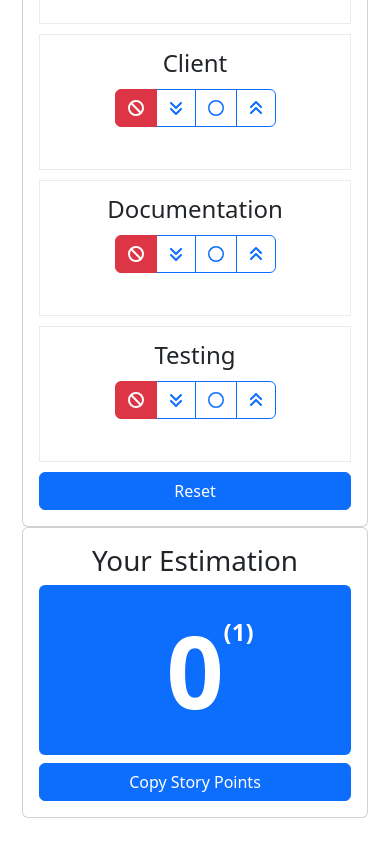
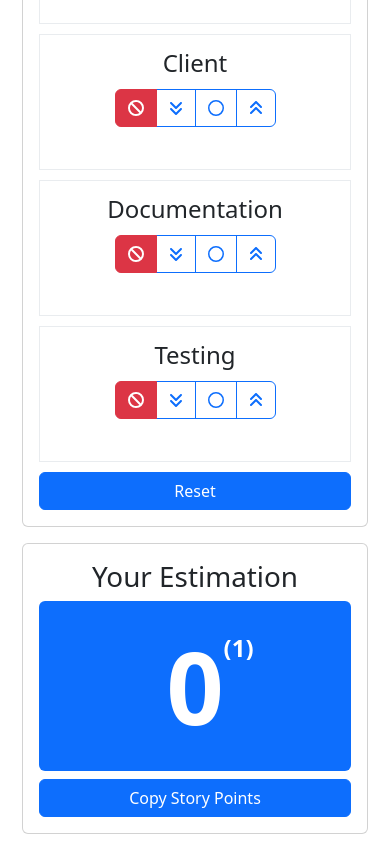
Before and after one commit to kevingvand/Estimator, a React (Create React App) app in the folder estimator/: page / in a window 390 px wide. Shown: the part 587-1431 px from the top of the page. Built offline with nearby package versions, Linux system fonts and the light colour scheme.

Commit message:
Added margin to enhance responsiveness

```diff
--- a/estimator/src/components/Result/Result.js
+++ b/estimator/src/components/Result/Result.js
@@ -28,7 +28,7 @@ function Result() {
     }
 
     return (
-        <Card className="result-card">
+        <Card className="result-card mt-3 mt-sm-0">
             <Card.Body>
                 <h1>Your Estimation</h1>
                 <Badge className="result">
```
